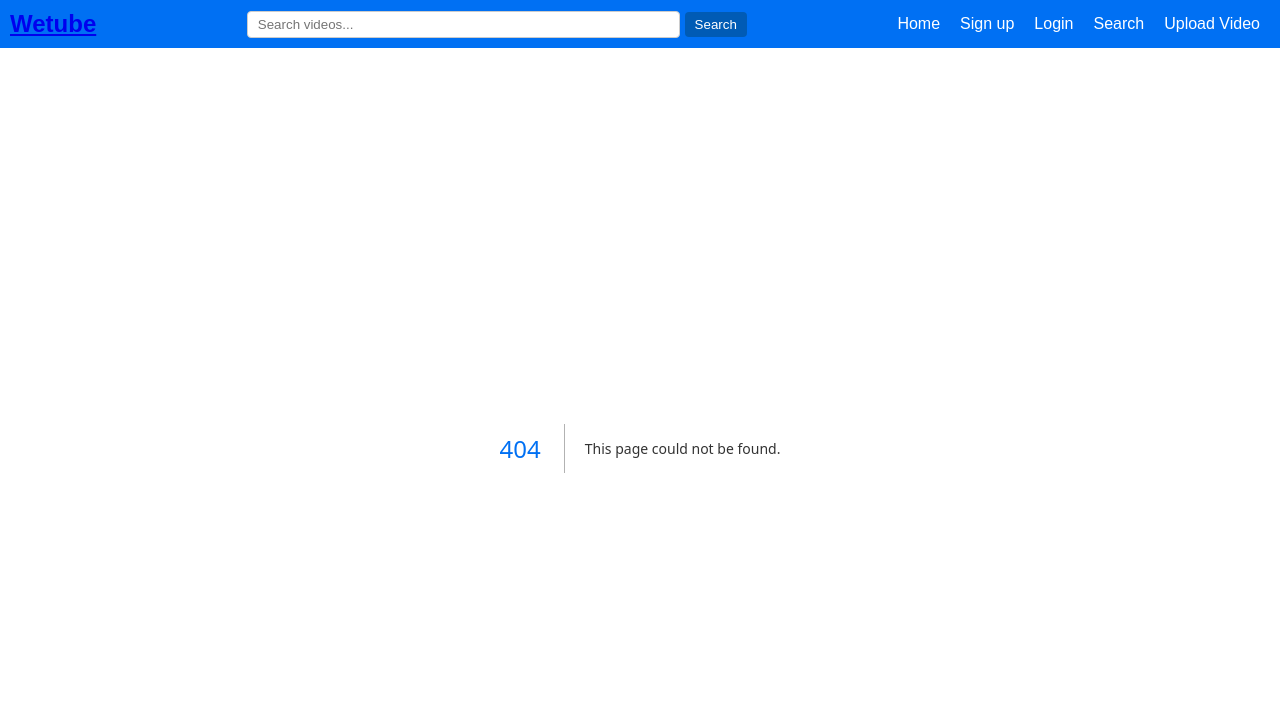
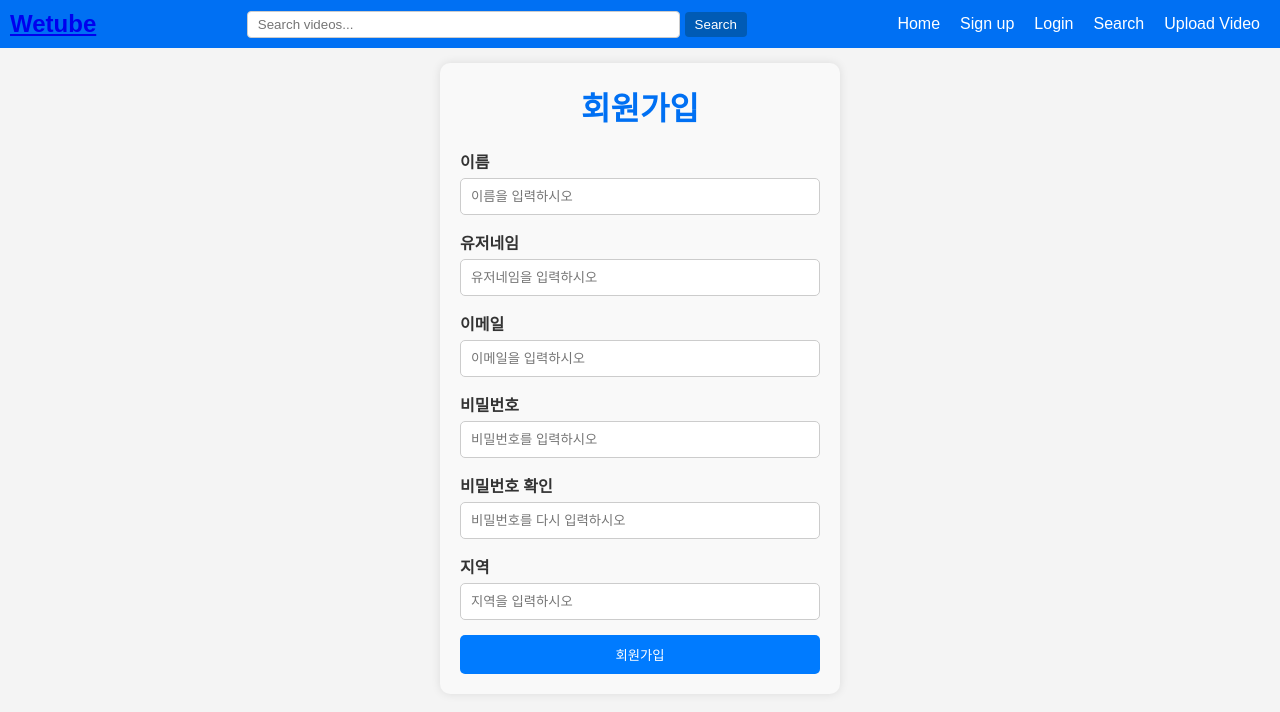
Before and after one commit to hhyukk/ScvTube, a Next.js app in the folder upload-video/: page /signup in a window 1280 px wide. Before the commit this address had no page. Shown: the top 712 px of the page. Built offline with nearby package versions, Linux system fonts and the light colour scheme.

Commit message:
회원가입 페이지 간단 제작
로그인 페이지 수정 및 회원가입 페이지 간단 제작

```diff
--- a/upload-video/src/app/globals.css
+++ b/upload-video/src/app/globals.css
@@ -225,3 +225,45 @@ li p {
 .login-button:hover {
   background-color: #0056b3;
 }
+
+
+/* 회원가입 페이지 css */
+.signup-container {
+  max-width: 400px;
+  margin: 15px auto;
+  padding: 20px;
+  background-color: #f9f9f9;
+  border-radius: 10px;
+  box-shadow: 0px 0px 10px rgba(0, 0, 0, 0.1);
+}
+
+.signup-input-group {
+  margin-bottom: 15px;
+}
+
+.signup-input-group label {
+  display: block;
+  margin-bottom: 5px;
+  font-weight: bold;
+}
+
+.signup-input-group input {
+  width: 100%;
+  padding: 10px;
+  border: 1px solid #ccc;
+  border-radius: 5px;
+}
+
+.signup-button {
+  width: 100%;
+  padding: 10px;
+  background-color: #007BFF;
+  color: white;
+  border: none;
+  border-radius: 5px;
+  cursor: pointer;
+}
+
+.signup-button:hover {
+  background-color: #0056b3;
+}
--- a/upload-video/src/app/layout.js
+++ b/upload-video/src/app/layout.js
@@ -32,7 +32,7 @@ export default function RootLayout({ children }) {
           </div>
           <div className={`menu ${isMenuOpen ? 'open' : ''}`}>
             <a href="/">Home</a>
-            <a href="/sign-up">Sign up</a>
+            <a href="/signup">Sign up</a>
             <a href="/login">Login</a>
             <a href="/search">Search</a>
             <a href="/upload">Upload Video</a>
--- a/upload-video/src/app/login/page.js
+++ b/upload-video/src/app/login/page.js
@@ -11,7 +11,7 @@ export default function LoginPage() {
             <h1>로그인</h1>
             <form>
                 <div className="login-input-group">
-                    <lable htmlFor="username">유저네임</lable>
+                    <label htmlFor="username">유저네임</label>
                     <input
                     type="text"
                     id="username"
--- /dev/null
+++ b/upload-video/src/app/signup/page.js
@@ -0,0 +1,89 @@
+'use client';
+
+import { useState } from 'react';
+
+export default function SignupPage() {
+    const [name, setName] = useState('');
+    const [username, setUsername] = useState('');
+    const [email, setEmail] = useState('');
+    const [password, setPassword] = useState('');
+    const [password2, setPassword2] = useState('');
+    const [location, setLocation] = useState('');
+
+    return(
+        <div className="signup-container">
+            <h1>회원가입</h1>
+            <form>
+                <div className="signup-input-group">
+                    <label htmlFor="name">이름</label>
+                    <input
+                    type="text"
+                    id="name"
+                    value={name}
+                    onChange={(e)=>setName(e.target.value)}
+                    placeholder="이름을 입력하시오"
+                    />
+                </div>
+
+                <div className="signup-input-group">
+                    <label htmlFor="username">유저네임</label>
+                    <input
+                    type="text"
+                    id="username"
+                    value={username}
+                    onChange={(e)=>setUsername(e.target.value)}
+                    placeholder="유저네임을 입력하시오"
+                    />
+                </div>
+
+                <div className="signup-input-group">
+                    <label htmlFor="email">이메일</label>
+                    <input
+                    type="text"
+                    id="email"
+                    value={email}
+                    onChange={(e)=>setEmail(e.target.value)}
+                    placeholder="이메일을 입력하시오"
+                    />
+                </div>
+
+                <div className="signup-input-group">
+                    <label htmlFor="password">비밀번호</label>
+                    <input
+                    type="text"
+                    id="password"
+                    value={password}
+                    onChange={(e)=>setPassword(e.target.value)}
+                    placeholder="비밀번호를 입력하시오"
+                    />
+                </div>
+
+                <div className="signup-input-group">
+                    <label htmlFor="password2">비밀번호 확인</label>
+                    <input
+                    type="text"
+                    id="password2"
+                    value={password2}
+                    onChange={(e)=>setPassword2(e.target.value)}
+                    placeholder="비밀번호를 다시 입력하시오"
+                    />
+                </div>
+
+                <div className="signup-input-group">
+                    <label htmlFor="location">지역</label>
+                    <input
+                    type="text"
+                    id="location"
+                    value={location}
+                    onChange={(e)=>setLocation(e.target.value)}
+                    placeholder="지역을 입력하시오"
+                    />
+                </div>
+
+                <button type="submit" className="signup-button">
+                    회원가입
+                </button>
+            </form>
+        </div>
+    )
+}
```
